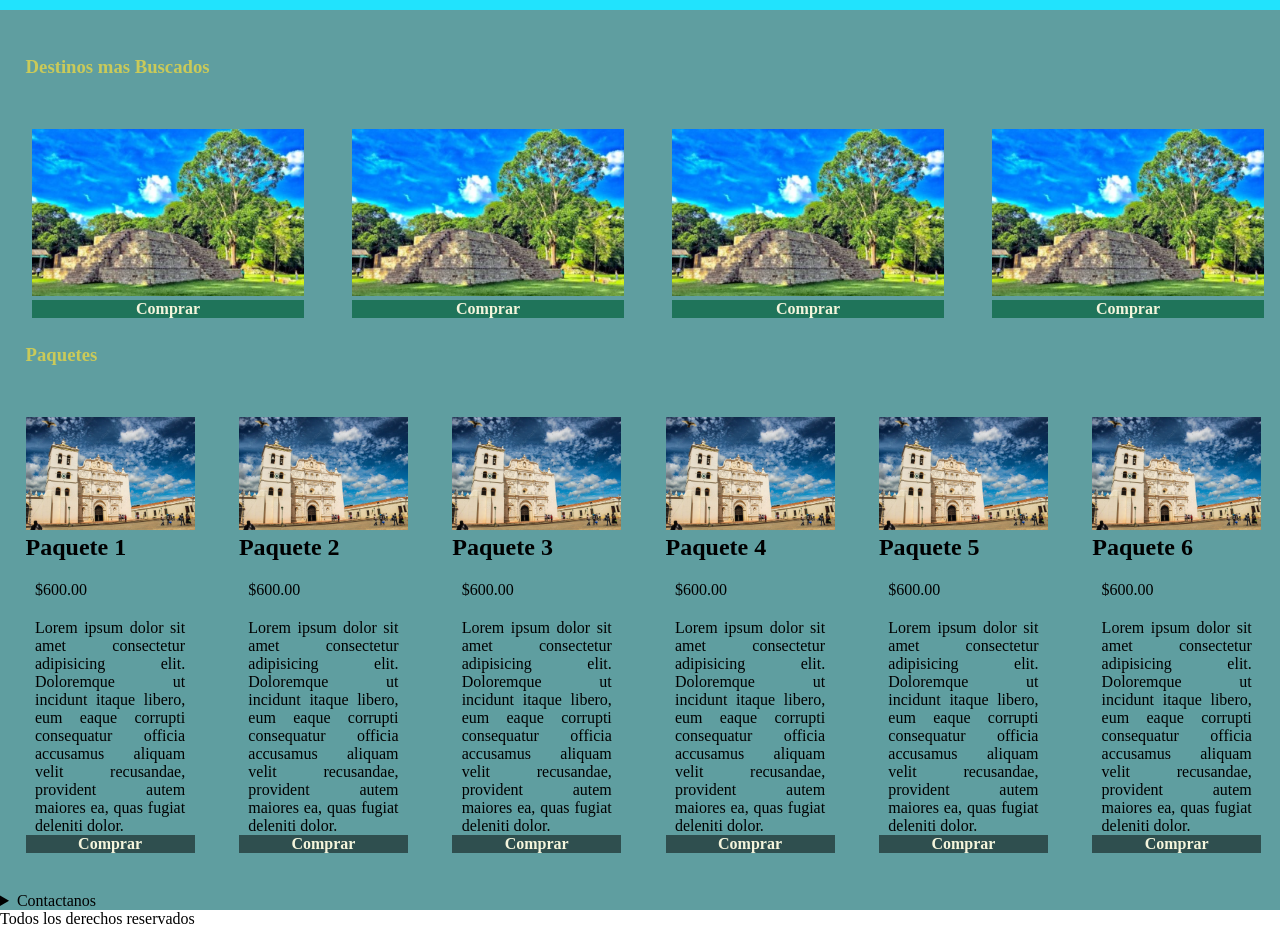
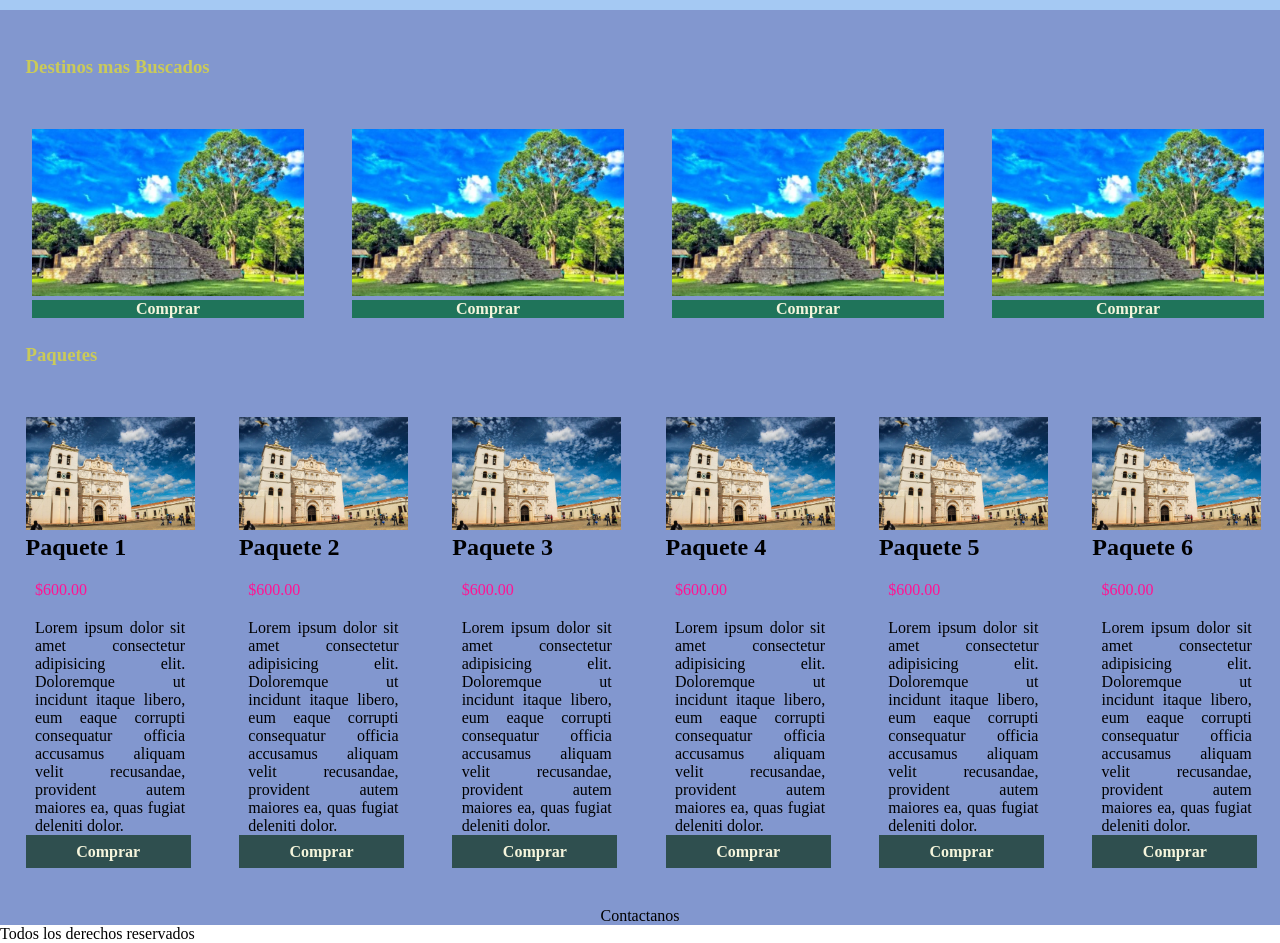
Before and after one commit to Heidy13Cruz/Everybody_Can_Fly, a plain HTML site: page index.html in a window 1280 px wide. Shown: the part 78-1021 px from the top of the page. Drawn offline with Linux system fonts and the light colour scheme.

Commit message:
formulario inconcluso

```diff
--- a/Assets/sass/estilo.scss
+++ b/Assets/sass/estilo.scss
@@ -6,7 +6,7 @@
 .header{
     padding: 2%;
     display: flex;
-    background-color: hsl(187, 98%, 56%);
+    background-color: hsl(212, 77%, 80%);
     color: azure;
 
     &__section{
@@ -27,7 +27,7 @@ li{
 }
 
 .main{
-    background-color: cadetblue;
+    background-color: rgb(130, 151, 207);
     padding-top: 20px;
 
     h3{
@@ -72,9 +72,14 @@ li{
             margin-bottom: 3%;
             margin-left: 2%;
 
+            &__p{
+                color: deeppink;
+            }
+
             h4{
                 background-color: darkslategrey;
-                width: 90%;
+                width: 80%;
+                padding: 4%;
                 text-align: center;
                 color: beige;
             }
@@ -95,3 +100,23 @@ li{
     }
 
 }
+
+.details{
+    text-align: left;
+    width: 100%;
+
+    &__summary{
+        list-style: none;
+        text-align: center;
+
+    &__label{
+        width: 100%;
+        margin-top: 2%;
+    }
+}
+}
+
+input{
+    margin-bottom: 2%;
+    width: 100%;
+}
--- a/index.html
+++ b/index.html
@@ -43,51 +43,51 @@
             <div class="paquetes__div">
                 <img src="./Assets/img/imagen3.jpg">
                 <h2>Paquete 1</h2>
-                <p>$600.00 </p>
+                <p class="paquetes__div__p">$600.00 </p>
                 <p>Lorem ipsum dolor sit amet consectetur adipisicing elit. Doloremque ut incidunt itaque libero, eum eaque corrupti consequatur officia accusamus aliquam velit recusandae, provident autem maiores ea, quas fugiat deleniti dolor.</p>
                 <h4 id="paquetes__div__subtitle">Comprar</h4>
             </div>
             <div class="paquetes__div">
                 <img src="./Assets/img/imagen3.jpg">
                 <h2>Paquete 2</h2>
-                <p>$600.00 </p>
+                <p class="paquetes__div__p">$600.00 </p>
                 <p>Lorem ipsum dolor sit amet consectetur adipisicing elit. Doloremque ut incidunt itaque libero, eum eaque corrupti consequatur officia accusamus aliquam velit recusandae, provident autem maiores ea, quas fugiat deleniti dolor.</p>
                 <h4 id="paquetes__div__subtitle">Comprar</h4>
             </div>            <div class="paquetes__div">
                 <img src="./Assets/img/imagen3.jpg">
                 <h2>Paquete 3</h2>
-                <p>$600.00 </p>
+                <p class="paquetes__div__p">$600.00 </p>
                 <p>Lorem ipsum dolor sit amet consectetur adipisicing elit. Doloremque ut incidunt itaque libero, eum eaque corrupti consequatur officia accusamus aliquam velit recusandae, provident autem maiores ea, quas fugiat deleniti dolor.</p>
                 <h4 id="paquetes__div__subtitle">Comprar</h4>
             </div>            <div class="paquetes__div">
                 <img src="./Assets/img/imagen3.jpg">
                 <h2>Paquete 4</h2>
-                <p>$600.00 </p>
+                <p class="paquetes__div__p">$600.00 </p>
                 <p>Lorem ipsum dolor sit amet consectetur adipisicing elit. Doloremque ut incidunt itaque libero, eum eaque corrupti consequatur officia accusamus aliquam velit recusandae, provident autem maiores ea, quas fugiat deleniti dolor.</p>
                 <h4 id="paquetes__div__subtitle">Comprar</h4>
             </div>            <div class="paquetes__div">
                 <img src="./Assets/img/imagen3.jpg">
                 <h2>Paquete 5</h2>
-                <p>$600.00 </p>
+                <p class="paquetes__div__p">$600.00 </p>
                 <p>Lorem ipsum dolor sit amet consectetur adipisicing elit. Doloremque ut incidunt itaque libero, eum eaque corrupti consequatur officia accusamus aliquam velit recusandae, provident autem maiores ea, quas fugiat deleniti dolor.</p>
                 <h4 id="paquetes__div__subtitle">Comprar</h4>
             </div>
             <div class="paquetes__div">
                 <img src="./Assets/img/imagen3.jpg">
                 <h2>Paquete 6</h2>
-                <p>$600.00 </p>
+                <p class="paquetes__div__p">$600.00 </p>
                 <p>Lorem ipsum dolor sit amet consectetur adipisicing elit. Doloremque ut incidunt itaque libero, eum eaque corrupti consequatur officia accusamus aliquam velit recusandae, provident autem maiores ea, quas fugiat deleniti dolor.</p>
                 <h4 id="paquetes__div__subtitle">Comprar</h4>
             </div>
         </section>
-        <details>
-            <summary>Contactanos </summary>
-            <form action="Nombre">
-                <label>Nombre</label>
+        <details class="details">
+            <summary class="details__summary">Contactanos </summary>
+            <form action="Nombre" >
+                <label class="details__summary__label">Nombre</label>
                 <input type="text" name="Nombre" placeholder="Nombre.." required>
-                <label>Email</label>
+                <label class="details__summary__label">Email</label>
                 <input type="text" name="Nombre" placeholder="Email.." required>
-                <label>Asunto</label>
+                <label class="details__summary__label" id="label">Asunto</label>
                 <input type="text" name="Asunto" placeholder="..." required>
                 <input type="button" value="Enviar">
             </form>
```
Also changed, not shown: Assets/css/estilo.css, 1 other file.
